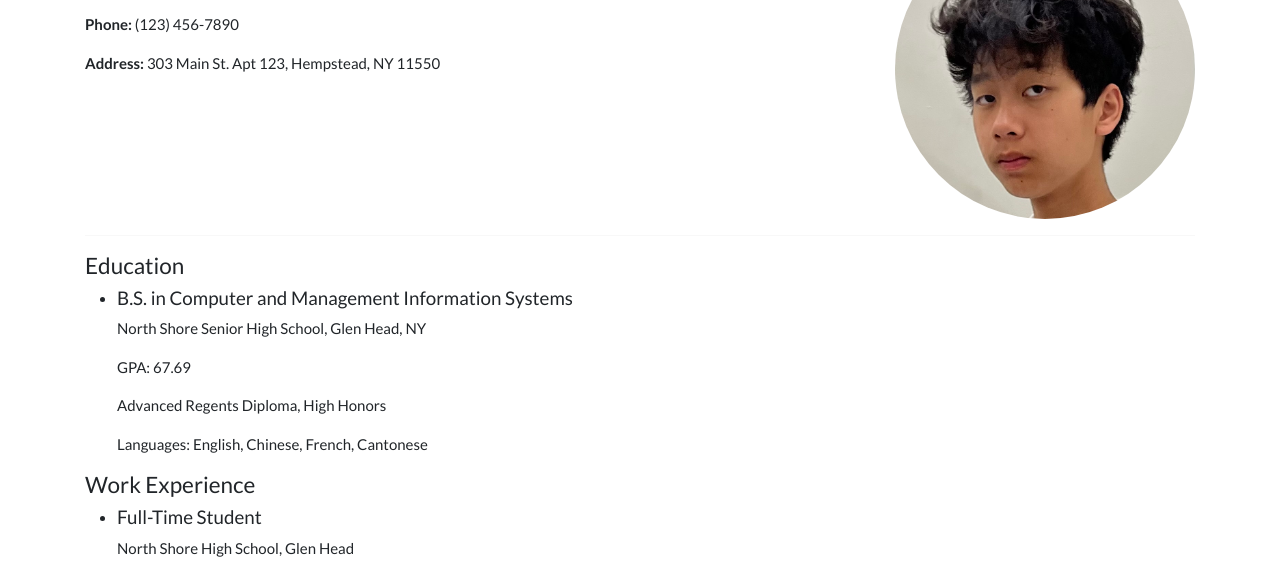
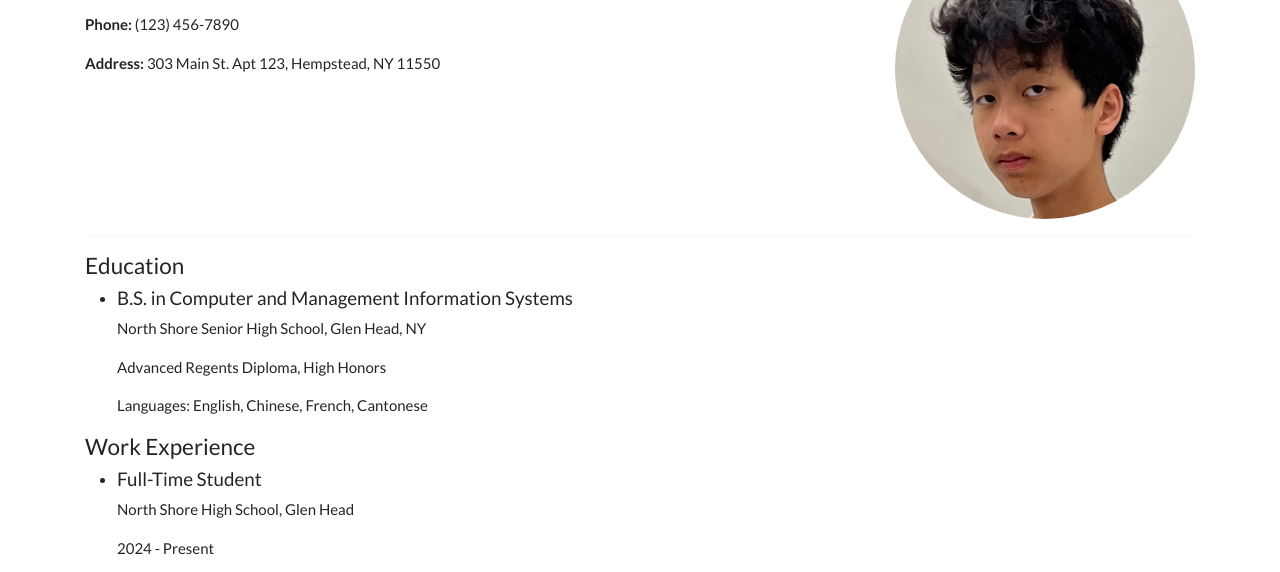
Before and after one commit to ChiltonQiu/Chiltonqiu.github.io, a plain HTML site: page index.html in a window 1280 px wide. Shown: the part 176-748 px from the top of the page. Drawn offline with nearby package versions, Linux system fonts and the light colour scheme.

Commit message:
Update index.html

```diff
--- a/index.html
+++ b/index.html
@@ -64,7 +64,6 @@
         <li>
           <h5>B.S. in Computer and Management Information Systems</h5>
           <p>North Shore Senior High School, Glen Head, NY</p>
-          <p>GPA: 67.69</p>
           <p>Advanced Regents Diploma, High Honors</p>
           <p>Languages: English, Chinese, French, Cantonese</p>
         </li>
```
